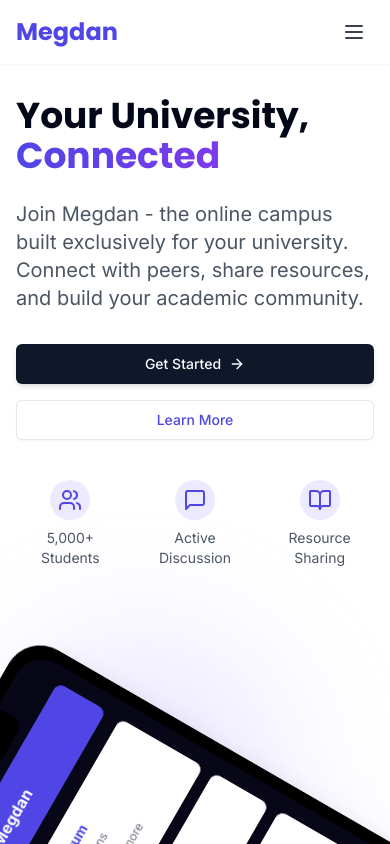
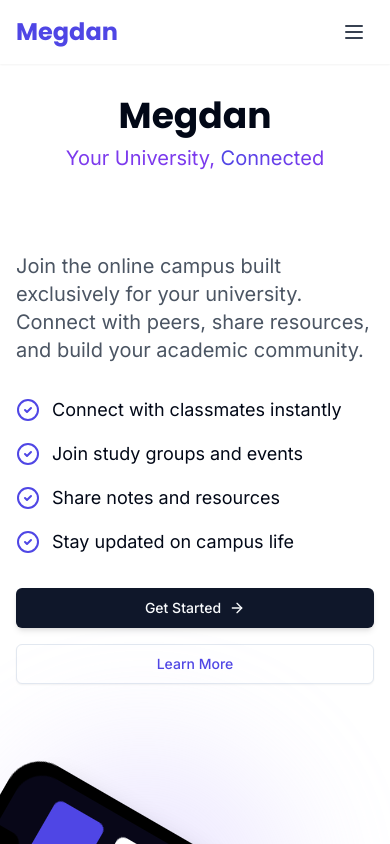
Before and after one commit to KaloyanRizov28/megdan-campus-connect, a React (Vite) app: page / in a window 390 px wide. Shown: the top 844 px of the page. Built offline with nearby package versions, Linux system fonts and the light colour scheme.

Commit message:
Refactor: Implement phone animation and layout
-   Move phone to the right side and implement scrolling behavior.
-   Add slogan under the logo.
-   Add bullet points that appear next to the phone on scroll.

```diff
--- a/src/components/AnimatedPhone.tsx
+++ b/src/components/AnimatedPhone.tsx
@@ -1,4 +1,3 @@
-
 import { useEffect, useRef, useState } from "react";
 
 interface AnimatedPhoneProps {
@@ -8,28 +7,46 @@ interface AnimatedPhoneProps {
 const AnimatedPhone = ({ className = "" }: AnimatedPhoneProps) => {
   const phoneRef = useRef<HTMLDivElement>(null);
   const [scrollPosition, setScrollPosition] = useState(0);
+  const [isInView, setIsInView] = useState(false);
 
   useEffect(() => {
     const handleScroll = () => {
       if (!phoneRef.current) return;
 
-      const scrollY = window.scrollY;
+      const rect = phoneRef.current.getBoundingClientRect();
+      const isVisible = rect.top < window.innerHeight && rect.bottom >= 0;
+      setIsInView(isVisible);
+
       // Calculate the scroll percentage (0-1) relative to viewport height
-      const scrollPercentage = Math.min(scrollY / (window.innerHeight * 0.8), 1);
-      setScrollPosition(scrollPercentage);
+      // But cap it when the phone is in view to keep it in frame
+      if (isVisible) {
+        const scrollY = window.scrollY;
+        const normalizedScrollPosition = Math.min(scrollY / (window.innerHeight * 0.8), 1);
+        setScrollPosition(normalizedScrollPosition);
+      }
     };
 
     window.addEventListener("scroll", handleScroll);
+    // Initial check
+    handleScroll();
+
     return () => window.removeEventListener("scroll", handleScroll);
   }, []);
 
   // Calculate rotation based on scroll - start at 30 degrees from 12 o'clock mark
   // 12 o'clock would be -90 degrees, so 30 degrees from that would be -60 degrees
   const initialRotation = -60;
-  const rotation = initialRotation + (scrollPosition * 60); // Rotate as we scroll
+  // Only rotate to a certain point and then stay fixed
+  const maxRotation = -20;
+  const rotation = isInView
+    ? Math.min(initialRotation + (scrollPosition * 60), maxRotation)
+    : initialRotation;
 
-  // Move right as we scroll
-  const translateX = scrollPosition * 150; // More movement to the right
+  // Move right as we scroll, but cap the movement
+  const maxTranslateX = 100;
+  const translateX = isInView
+    ? Math.min(scrollPosition * 150, maxTranslateX)
+    : 0;
 
   return (
     <div
--- a/src/components/HeroSection.tsx
+++ b/src/components/HeroSection.tsx
@@ -1,21 +1,78 @@
 
 import { Button } from "@/components/ui/button";
-import { ArrowRight, Users, MessageSquare, BookOpen } from "lucide-react";
+import { ArrowRight, Users, MessageSquare, BookOpen, CheckCircle2 } from "lucide-react";
 import AnimatedPhone from "./AnimatedPhone";
+import { useEffect, useState, useRef } from "react";
 
 const HeroSection = () => {
+  const [visiblePoints, setVisiblePoints] = useState(0);
+  const sectionRef = useRef<HTMLElement>(null);
+
+  // Bullet points content
+  const bulletPoints = [
+    "Connect with classmates instantly",
+    "Join study groups and events",
+    "Share notes and resources",
+    "Stay updated on campus life"
+  ];
+
+  useEffect(() => {
+    const handleScroll = () => {
+      if (!sectionRef.current) return;
+
+      const sectionTop = sectionRef.current.getBoundingClientRect().top;
+      const windowHeight = window.innerHeight;
+
+      // Calculate scroll percentage within the section
+      const scrollPercentage = Math.min(Math.max((windowHeight - sectionTop) / windowHeight, 0), 1);
+
+      // Calculate how many bullet points should be visible based on scroll
+      const pointsToShow = Math.ceil(scrollPercentage * bulletPoints.length);
+      setVisiblePoints(pointsToShow);
+    };
+
+    window.addEventListener("scroll", handleScroll);
+    // Trigger once on load to set initial state
+    handleScroll();
+
+    return () => window.removeEventListener("scroll", handleScroll);
+  }, [bulletPoints.length]);
+
   return (
-    <section className="pt-24 pb-16 md:pt-28 md:pb-20 lg:pt-32 lg:pb-24 overflow-x-hidden">
+    <section ref={sectionRef} className="pt-24 pb-16 md:pt-28 md:pb-20 lg:pt-32 lg:pb-24 overflow-x-hidden">
       <div className="max-w-7xl mx-auto px-4 sm:px-6 lg:px-8">
+        <div className="flex flex-col items-center mb-12 text-center">
+          <h1 className="text-4xl sm:text-5xl md:text-6xl font-heading font-bold mb-2">
+            Megdan
+          </h1>
+          <p className="text-xl md:text-2xl text-megdan-secondary mb-8">
+            Your University, <span className="heading-gradient">Connected</span>
+          </p>
+        </div>
+
         <div className="lg:grid lg:grid-cols-2 lg:gap-8 items-center">
-          <div className="mb-12 lg:mb-0">
-            <h1 className="text-4xl sm:text-5xl md:text-6xl font-heading font-bold mb-6">
-              Your University, <span className="heading-gradient">Connected</span>
-            </h1>
+          <div className="mb-12 lg:mb-0 order-2 lg:order-1">
             <p className="text-xl text-gray-600 mb-8 max-w-lg">
-              Join Megdan - the online campus built exclusively for your university.
+              Join the online campus built exclusively for your university.
               Connect with peers, share resources, and build your academic community.
             </p>
+
+            <div className="space-y-4 mb-8">
+              {bulletPoints.map((point, index) => (
+                <div
+                  key={index}
+                  className={`flex items-center gap-3 transition-all duration-500 ${
+                    index < visiblePoints
+                      ? "opacity-100 translate-x-0"
+                      : "opacity-0 -translate-x-10"
+                  }`}
+                >
+                  <CheckCircle2 className="h-6 w-6 text-megdan-primary flex-shrink-0" />
+                  <span className="text-lg">{point}</span>
+                </div>
+              ))}
+            </div>
+
             <div className="flex flex-col sm:flex-row gap-4">
               <Button className="btn-primary flex items-center gap-2">
                 Get Started <ArrowRight className="h-4 w-4" />
@@ -24,30 +81,9 @@ const HeroSection = () => {
                 Learn More
               </Button>
             </div>
-
-            <div className="mt-10 grid grid-cols-3 gap-4">
-              <div className="flex flex-col items-center">
-                <div className="bg-megdan-light p-2 rounded-full mb-2">
-                  <Users className="h-6 w-6 text-megdan-primary" />
-                </div>
-                <p className="text-sm text-center text-gray-600">5,000+ Students</p>
-              </div>
-              <div className="flex flex-col items-center">
-                <div className="bg-megdan-light p-2 rounded-full mb-2">
-                  <MessageSquare className="h-6 w-6 text-megdan-primary" />
-                </div>
-                <p className="text-sm text-center text-gray-600">Active Discussion</p>
-              </div>
-              <div className="flex flex-col items-center">
-                <div className="bg-megdan-light p-2 rounded-full mb-2">
-                  <BookOpen className="h-6 w-6 text-megdan-primary" />
-                </div>
-                <p className="text-sm text-center text-gray-600">Resource Sharing</p>
-              </div>
-            </div>
           </div>
 
-          <div className="relative">
+          <div className="relative order-1 lg:order-2 mb-12 lg:mb-0">
             <div className="absolute top-4 -left-4 w-72 h-72 bg-megdan-accent rounded-full filter blur-3xl opacity-30 animate-float"></div>
             <div className="absolute bottom-4 -right-4 w-72 h-72 bg-megdan-primary rounded-full filter blur-3xl opacity-20 animate-float" style={{ animationDelay: '2s' }}></div>
 
```
